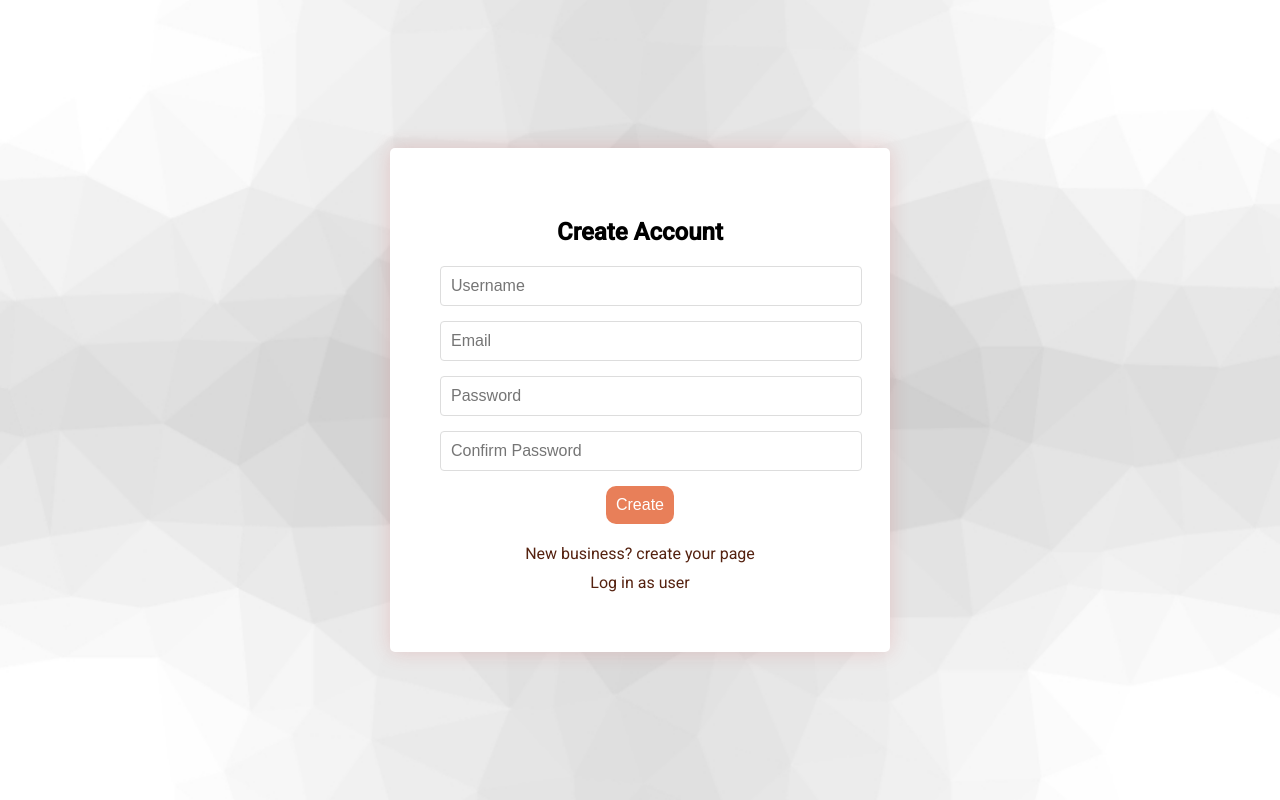
After one commit to Leymariel/Welp-Food-Review, a Flask app: page /create-user in a window 1280 px wide. The commit adds this page. Run offline with Flask 3, Linux system fonts and the light colour scheme.

Commit message:
Adds create usewr page

```diff
--- a/app/models/business.py
+++ b/app/models/business.py
@@ -25,3 +25,8 @@ class Business:
         db_ops = db_operations()
         query = f"INSERT INTO Businesses (BusinessName, Address, Phone, Password, Email, Description) VALUES ('{self.businessName}', '{self.address}', '{self.phone}', '{self.password}', '{self.email}', '{self.description}');"
         db_ops.send_query(query)
+
+    @staticmethod
+    def getAll():
+        db_ops = db_operations()
+        return db_ops.get_all("Businesses")
--- a/app/static/style.css
+++ b/app/static/style.css
@@ -88,3 +88,19 @@ body {
   background-position: center; /* Center the image */
   background-repeat: no-repeat; /* Do not repeat the image */
 }
+
+.restaurant-box {
+  text-decoration: none;
+  color: inherit;
+}
+
+.restaurant {
+  border: 1px solid #ddd;
+  padding: 10px;
+  margin-bottom: 10px;
+  display: block;
+}
+
+.restaurant:hover {
+  background-color: #f5f5f5;
+}
--- /dev/null
+++ b/app/templates/create-user.html
@@ -0,0 +1,46 @@
+<!DOCTYPE html>
+<html lang="en">
+<head>
+    <meta charset="UTF-8">
+    <meta name="viewport" content="width=device-width, initial-scale=1.0">
+    <title>Login</title>
+    <link href="https://fonts.googleapis.com/css2?family=Roboto:wght@400;500&display=swap" rel="stylesheet">
+    <link href="/static/style.css" rel="stylesheet">
+
+</head>
+<body>
+
+    <div class="login-container">
+        <div class="login-box">
+            <h2>Create Account</h2>
+
+
+            <form class = "signin-form" method="post" action="/create-business">
+                <div class = "form-control" >
+                    <input type="text" name="username" placeholder="Username" required>
+                </div>
+
+                <div class = "form-control" >
+                    <input type="text" name="email" placeholder="Email" required>
+                </div>
+                <div class = "form-control" >
+                    <input type="password" name="password" placeholder="Password" required>
+                </div>
+                <div class = "form-control" >
+                    <input type="password" name="passwordConf" placeholder="Confirm Password" required>
+                </div>
+
+              <button type="submit">Create</button>
+            </form>
+            {% if error %}
+            <div style="color: red;">{{ error }}</div>
+            {% endif %}
+
+            <div class="additional-links">
+              <a href="/create-business">New business? create your page</a>
+              <a href="/">Log in as user</a>
+            </div>
+        </div>
+    </div>
+</body>
+</html>
--- a/app/templates/index.html
+++ b/app/templates/index.html
@@ -29,7 +29,7 @@
 
             <div class="additional-links">
               <a href="/business-login">Are you a business?</a>
-              <a href="/create-account">New user? Create account</a>
+              <a href="/create-user">New user? Create account</a>
             </div>
         </div>
     </div>
--- a/app/views.py
+++ b/app/views.py
@@ -53,12 +53,21 @@ def create_business():
     # Return the business creation page
     return render_template('create-business.html')
 
-@app.route('/create-account', methods=['GET', 'POST'])
+@app.route('/create-user', methods=['GET', 'POST'])
 def create_account():
     # Return the account creation page
-    return render_template('create_account.html')
+    return render_template('create-user.html')
 
-@app.route('/main-page', methods=['GET', 'POST'])
+@app.route('/main-page')
 def main_page():
     # Return the account creation page
-    return render_template('main-page.html')
+    businesses = Business.getAll()
+    print(businesses)
+    return render_template('main-page.html', restaurants=businesses)
+
+
+@app.route('/business/<int:email>')
+def business_page(email):
+    # Fetch the business details from the database using business_id
+    business = Business.getBusinessByEmail(email)  # This is a hypothetical function
+    return render_template('business_page.html', business=business)
```
Also changed, not shown: app/models/db_operations.py (+11 -0 lines), app/templates/business_page.html (added, +15 -0 lines), app/templates/main-page.html (+8 -6 lines).
